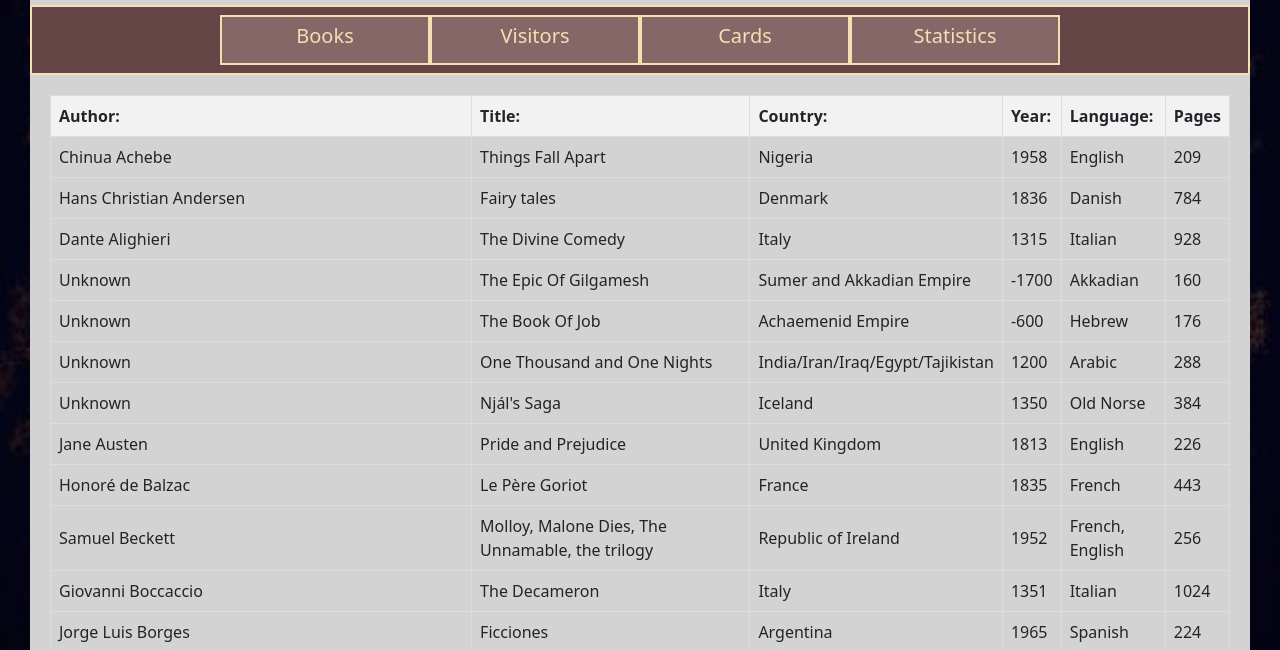
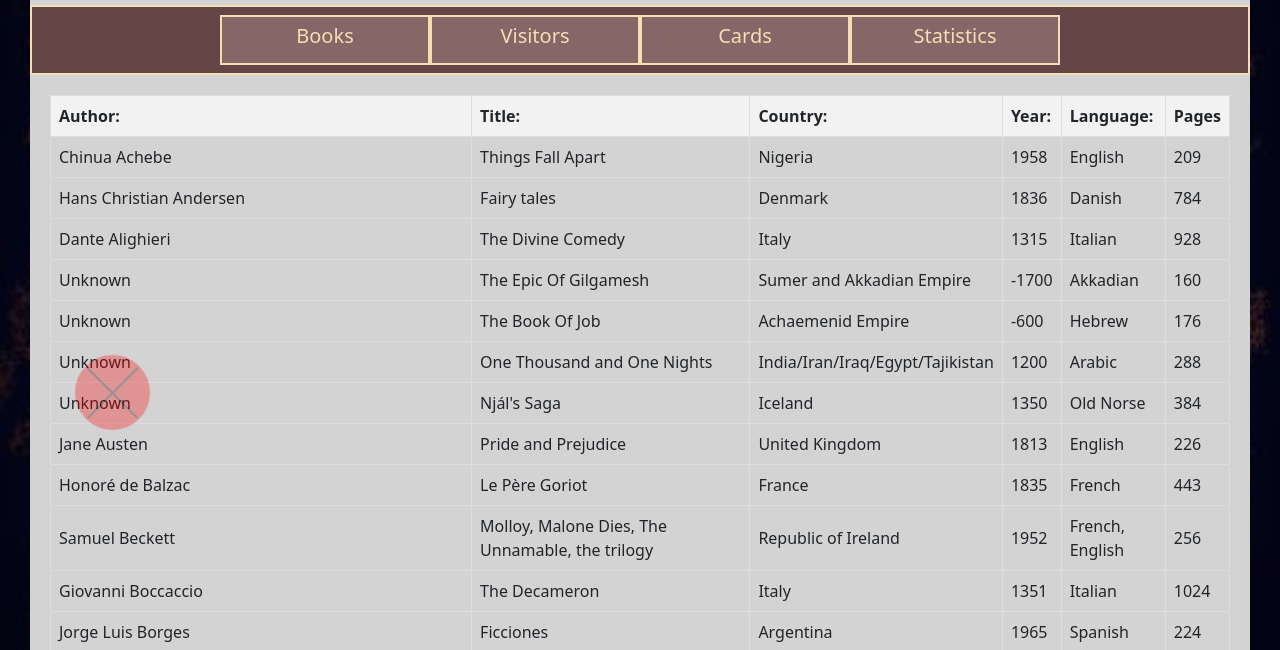
Before and after one commit to artemvashchinskiy/library, a plain HTML site: page index.html in a window 1280 px wide. Both pictures are taken after a click on the element "Books". Shown: the part 145-795 px from the top of the page. Drawn offline with nearby package versions, Linux system fonts and the light colour scheme.

Commit message:
first commit

```diff
--- a/build/js/main.js
+++ b/build/js/main.js
@@ -1772,3 +1772,25 @@ statisticsDiv.addEventListener("click", function() {
     histogramDiv.style.display = "none";
   }
 });
+
+//----------------------------------------------------------------
+
+
+
+// Get a reference to the close_table-container element
+var closeContainer = document.querySelector('.close_table-container');
+
+// Get a reference to the table-container element
+var tableContainer = document.querySelector('#booksTableContainer');
+
+// Add a click event listener to the close_table-container element
+closeContainer.addEventListener('click', function() {
+    // Scroll to the top of the page
+    window.scrollTo(0, 0);
+  // Toggle the display of the table-container
+  if (tableContainer.style.display === 'none') {
+    tableContainer.style.display = 'block';
+  } else {
+    tableContainer.style.display = 'none';
+  }
+});
--- a/index.html
+++ b/index.html
@@ -106,6 +106,12 @@
           </thead>
           <tbody id="booksTableBody"></tbody>
         </table>
+        <div class="close_table-container">
+          <div class="div-one"></div>
+          <div class="div-two"></div>
+          <div class="div-three"></div>
+          <div class="div-four"></div>
+        </div>
       </div>
       <hr>
       <div class="section">
--- a/src/nav/_nav.scss
+++ b/src/nav/_nav.scss
@@ -152,3 +152,41 @@
         background-color: #7f00ff;
     }
 }
+.close_table-container {
+    display: grid;
+    grid-template-columns: 1fr 1fr; /* Two equal columns */
+    grid-template-rows: 1fr 1fr; /* Two equal rows */
+    gap: 10px; /* Adjust the gap between divs as desired */
+    transform: rotate(45deg);
+    width: 75px;
+    height: 75px;
+    background-color: #ff0000;
+    opacity:0.3;
+    border: 2px solid red;
+    border-radius: 75px;
+    position: relative;
+    position: fixed;
+    top: 500px; /* Adjust the top position as desired */
+    left: 75px; /* Adjust the left position as desired */
+    cursor: pointer;
+}
+.close_table-container > div::before,
+.close_table-container > div::after {
+  content: '';
+  position: absolute;
+  background-color: black;
+}
+.close_table-container > div::before {
+  width: 100%;
+  height: 2px;
+  top: 50%;
+  left: 0;
+  transform: translateY(-50%);
+}
+.close_table-container > div::after {
+  width: 2px;
+  height: 100%;
+  top: 0;
+  left: 50%;
+  transform: translateX(-50%);
+}
```
Also changed, not shown: build/css/style.css, css/style.css, css/style.min.css, 3 other files.
